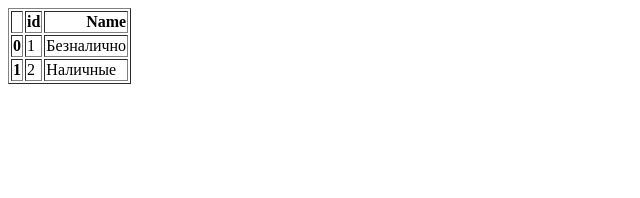
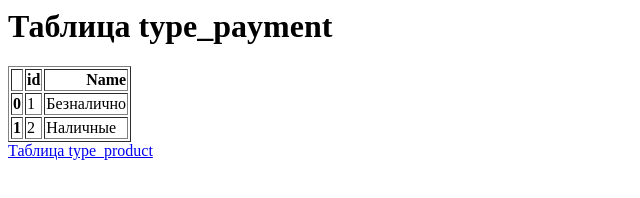
Before and after one commit to junaart/junaart.github.io, a plain HTML site: page index.html in a window 1280 px wide. Shown: the whole page, without its empty margins (0-640 px from the left). Drawn offline with Linux system fonts and the light colour scheme.

Commit message:
Update index.html

```diff
--- a/index.html
+++ b/index.html
@@ -1,5 +1,6 @@
 <html>
 <body>
+<H1>Таблица type_payment</H1>
 <table border="1" class="dataframe">
   <thead>
     <tr style="text-align: right;">
@@ -21,5 +22,6 @@
     </tr>
   </tbody>
 </table>
+<a href="f1.html">Таблица type_product</a>
 </body>
 </html>
```
